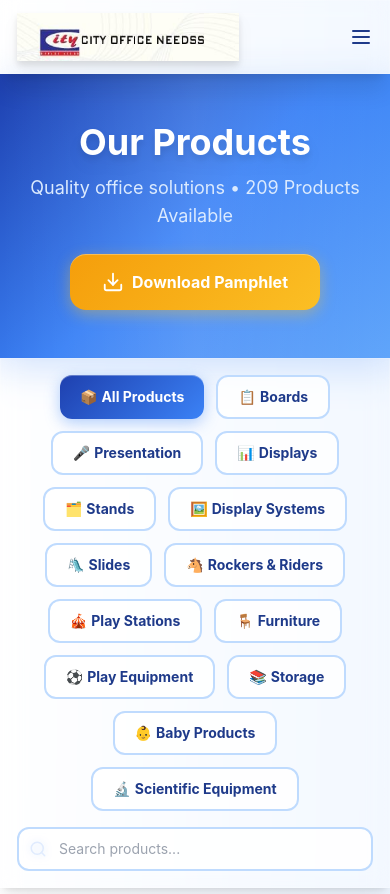
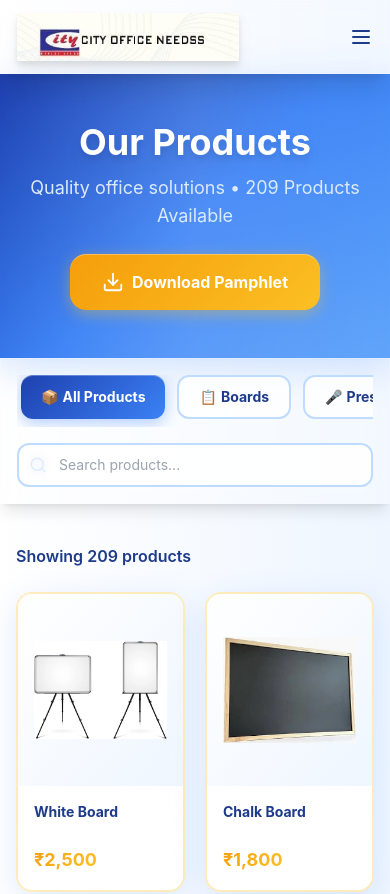
Before and after one commit to sanjaypanneerselvan/rahulwebsite, a React (Vite) app: page /products in a window 390 px wide. Shown: the top 894 px of the page. Built offline with nearby package versions, Linux system fonts and the light colour scheme.

Commit message:
Fix mobile scrolling issue in Products page

```diff
--- a/src/index.css
+++ b/src/index.css
@@ -90,4 +90,17 @@
       0 8px 25px 0 rgba(251, 191, 36, 0.5),
       inset 0 1px 0 0 rgba(255, 255, 255, 0.4);
   }
+
+  /* Hide scrollbar for Chrome, Safari and Opera */
+  .no-scrollbar::-webkit-scrollbar {
+    display: none;
+  }
+
+  /* Hide scrollbar for IE, Edge and Firefox */
+  .no-scrollbar {
+    -ms-overflow-style: none;
+    /* IE and Edge */
+    scrollbar-width: none;
+    /* Firefox */
+  }
 }
--- a/src/pages/Products.jsx
+++ b/src/pages/Products.jsx
@@ -577,12 +577,12 @@ const Products = () => {
             <section className="py-4 glass sticky top-[65px] z-40 border-b-2 border-white/30 shadow-lg">
                 <div className="container mx-auto px-4">
                     <div className="flex flex-col md:flex-row items-center justify-between gap-4">
-                        <div className="flex flex-wrap justify-center gap-3">
+                        <div className="flex flex-nowrap md:flex-wrap overflow-x-auto md:overflow-visible w-full md:w-auto justify-start md:justify-center gap-3 pb-2 md:pb-0 no-scrollbar px-1">
                             {categories.map((category) => (
                                 <button
                                     key={category.id}
                                     onClick={() => setActiveCategory(category.id)}
-                                    className={`px-5 py-2.5 rounded-xl font-bold transition-all duration-200 text-sm ${activeCategory === category.id
+                                    className={`px-5 py-2.5 rounded-xl font-bold transition-all duration-200 text-sm whitespace-nowrap flex-shrink-0 ${activeCategory === category.id
                                         ? 'btn-glossy-blue text-white'
                                         : 'bg-white/80 text-blue-900 hover:bg-white border-2 border-blue-200'
                                         }`}
```
